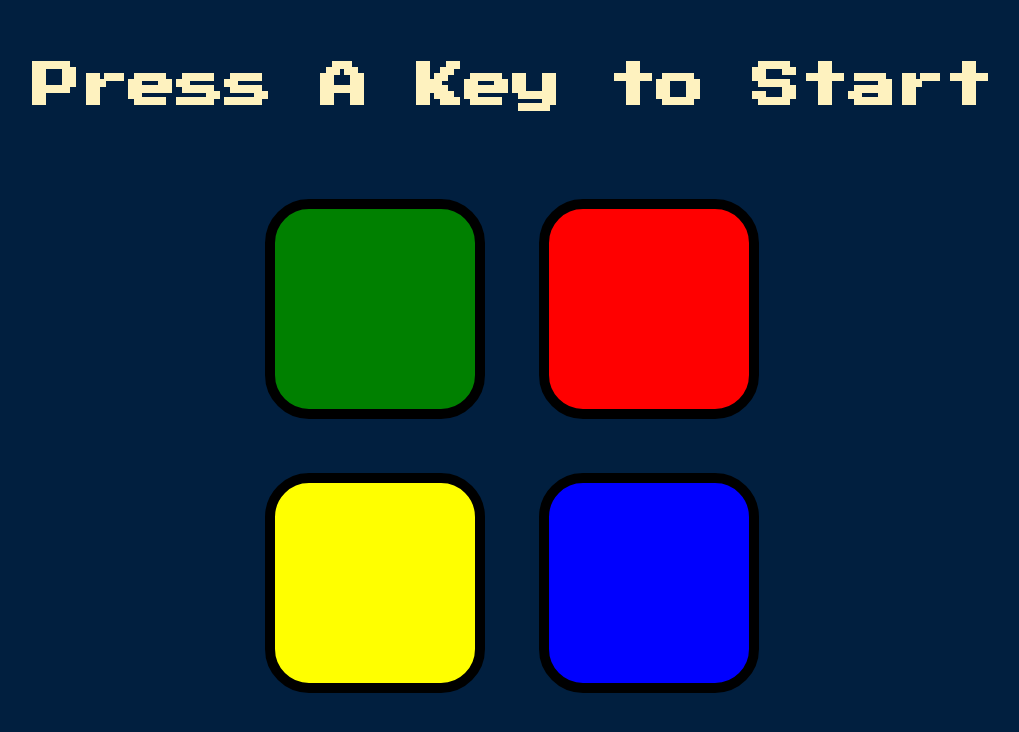
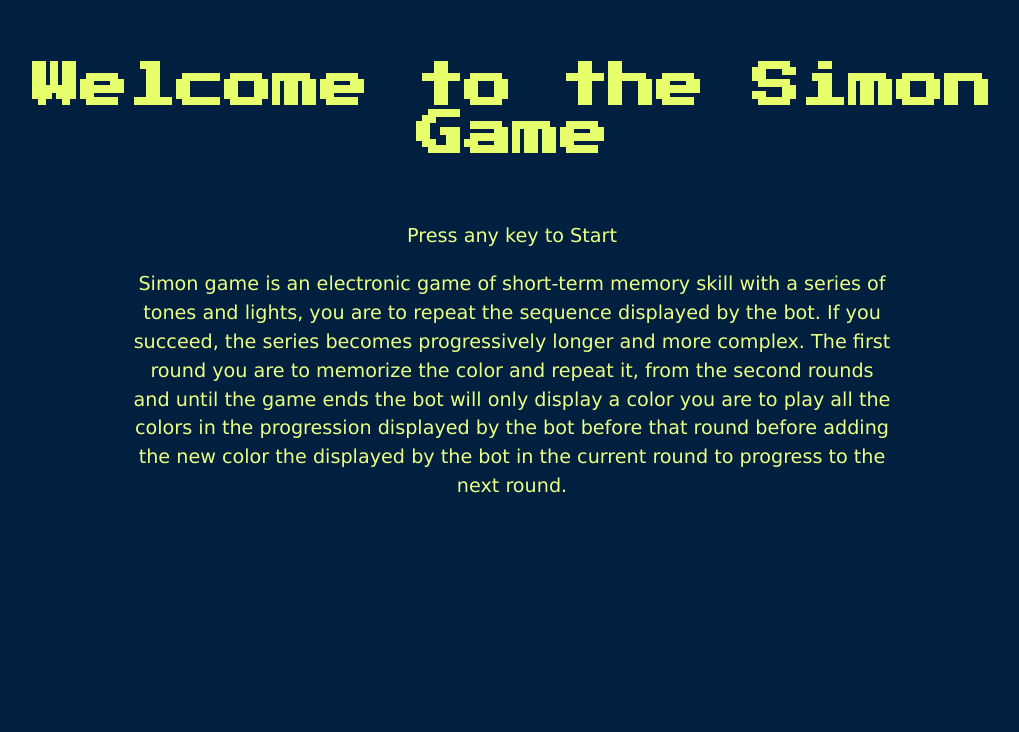
Before and after one commit to JachiEzeh/TheSimonGame, a plain HTML site: page index.html in a window 1280 px wide. Shown: the whole page, without its empty margins (128-1147 px from the left). Drawn offline with nearby package versions, Linux system fonts and the light colour scheme.

Commit message:
For better start up and restart of the game

```diff
--- a/index.html
+++ b/index.html
@@ -9,9 +9,19 @@
 </head>
 
 <body>
-  <h1 id="level-title">Press A Key to Start</h1>
+  <h1 id="level-title">Welcome to the Simon Game</h1>
+  <h2 class="center-style">Press any key to Start</h2>
+  <h3 class="center-style"><p>Simon game is an electronic game of short-term memory skill with a series of tones and lights, you
+      are to repeat the sequence displayed by the bot. If you succeed, the series becomes progressively longer and more complex.
+      The first round you are to memorize the color and repeat it, from the second rounds and until the game ends the bot will only
+      display a color you are to play all the colors in the progression displayed by the bot before that round before adding the new
+      color the displayed by the bot in the current round to progress to the next round.
+    </p>
+  </h3>
+
+
   <div class="container">
-    <div lass="row">
+    <div class="row">
 
       <div type="button" id="green" class="btn green">
 
--- a/index.js
+++ b/index.js
@@ -2,17 +2,21 @@
 var buttonColors = ["red", "blue", "green", "yellow"];
 var gamePattern = [];
 var userClickedPattern = [];
-
 var started = false;
 var level = 0;
+$(".container").hide();
 
 // game start command
+$(document).keypress(function () {
 $(document).on('keypress touchstart', function () {
     if (!started){
         $("#level-title").text("Level " + level);
         nextSequence();
         started = true;
+        $(".center-style").hide();
+        $(".container").show();
     }
+})
 });
 
 
@@ -25,7 +29,6 @@ $(".btn").click(function () {
     // So function to check answer runs immediately after the button is pressed
     checkAnswer(userClickedPattern.length - 1);
 });
-
 // Function to check checkAnswer...the most important function
 function checkAnswer(currentLevel) {
     if (gamePattern[currentLevel] === userClickedPattern[currentLevel]) {
@@ -49,24 +52,20 @@ function checkAnswer(currentLevel) {
 function nextSequence() {
     // To reset the user clicked pattern array when the next level starts remving this line will make the game super easy
     userClickedPattern = [];
-
     level++;
 
     $("#level-title").text("Level " + level);
-
     randomNumber = Math.floor(Math.random() * 4);
     randomChosenColor = buttonColors[randomNumber];
     gamePattern.push(randomChosenColor);
     $("#" + randomChosenColor).fadeIn(200).fadeOut(200).fadeIn(200);
     playSound(randomChosenColor);
 }
-
 // Sound function
 function playSound(name) {
     var buttonSound = new Audio('sounds/' + name + '.mp3');
     buttonSound.play();
 }
-
 // function to animate the user pressing the button
 function animatePress(currentColor) {
     var activeButton = $("#" + currentColor);
@@ -76,7 +75,6 @@ function animatePress(currentColor) {
     activeButton.removeClass("pressed");
     }
 }
-
 // function to show the game is over
 function animateWrong() {
     $("body").addClass("game-over");
@@ -85,11 +83,12 @@ function animateWrong() {
         $("body").removeClass("game-over");
     }
 }
-
 // Resetting the variables for a new round after the game has been lost
 function startOver() {
     gamePattern = [];
     userClickedPattern = [];
     started = false;
+    $("h3").show();
+    $(".container").hide();
     level = 0;
 }
--- a/styles.css
+++ b/styles.css
@@ -1,13 +1,23 @@
 body {
   text-align: center;
   background-color: #011F3F;
+}
+
+h2, h3 {
+  font-weight:200;
+  font-size:larger;
+  color: rgb(234, 255, 131);
+  font-family:Verdana, Geneva, Tahoma, sans-serif;
+  margin: auto;
+  width: 60%;
+  line-height: 1.5;
 }
 
 #level-title {
   font-family: 'Press Start 2P', cursive;
   font-size: 3rem;
   margin:  5%;
-  color: #FEF2BF;
+  color: rgb(230, 255, 107);
 }
 
 .container {
@@ -51,3 +61,7 @@ body {
   box-shadow: 0 0 20px white;
   background-color: grey;
 }
+
+.title-color{
+  color: rgb(251, 255, 233);
+}
```
